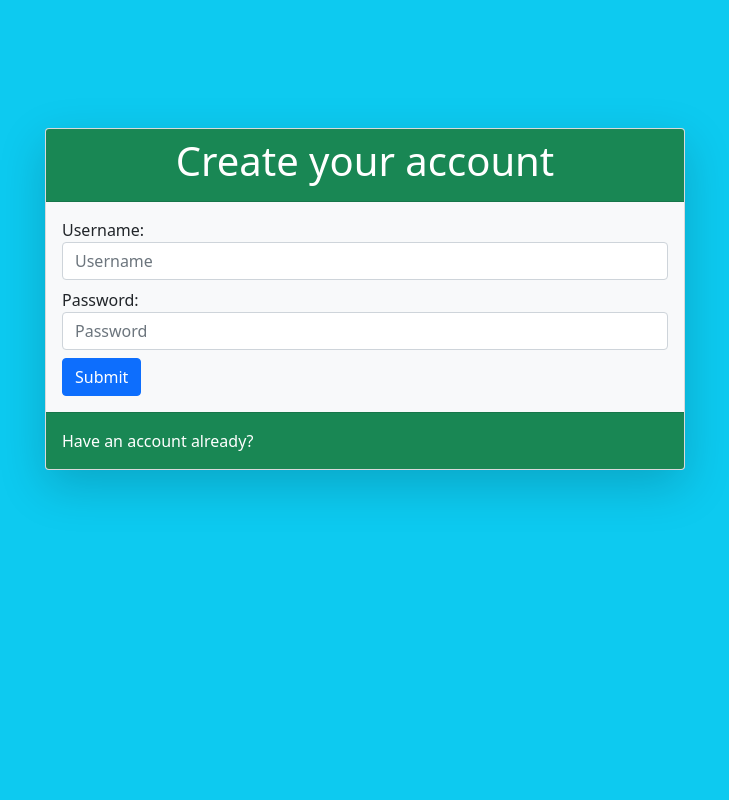
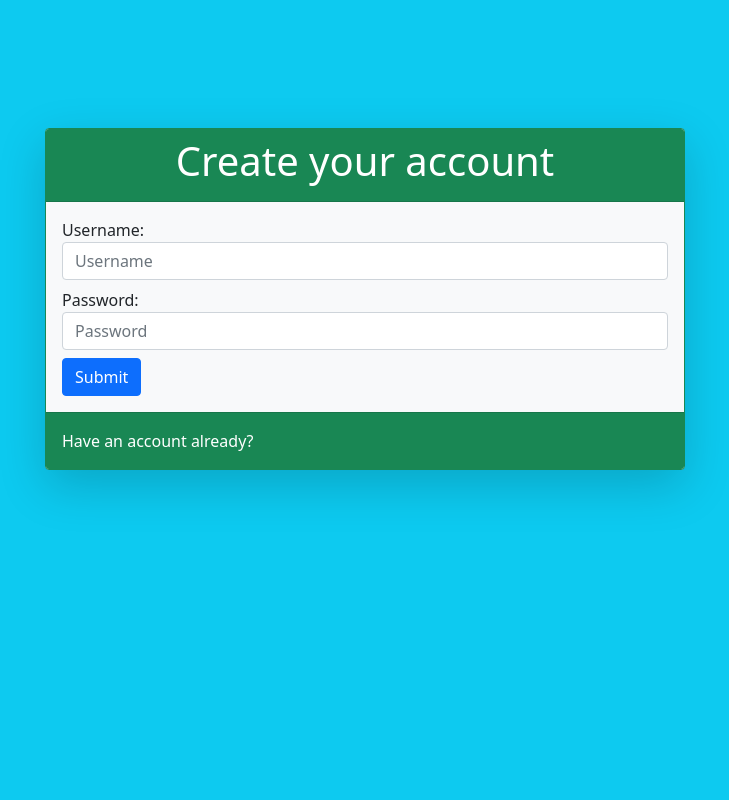
Before and after one commit to edmer664/librarySystem, a Flask app: page /createAccount in a window 1280 px wide. Shown: the whole page, without its empty margins (275-1004 px from the left). Run offline with Flask 2, Linux system fonts and the light colour scheme.

Commit message:
initial commit

```diff
--- a/templates/createAccount.html
+++ b/templates/createAccount.html
@@ -2,7 +2,7 @@
 {% block content %}
 
 <section id="card-login-margin" class="bg-info d-flex flex-column align-items-center">
-    <div id="card-login-margin-top" class="card d-flex mx-5 w-50 bg-light my-5 shadow-lg">
+    <div id="card-login-margin-top" class="card border-success d-flex mx-5 w-50 bg-light my-5 shadow-lg">
 
         <div class="card-header bg-success text-center text-white">
             <h1>
@@ -10,7 +10,7 @@
             </h1>
         </div>
         <div class="card-body ">
-            <form class="form-group justify-content-around action="{{url_for('login' ) }}" method="post">
+            <form class="form-group justify-content-around action="{{url_for('makeAccount' ) }}" method="post">
                 <label for="username">
                     Username:
                 </label>
```
